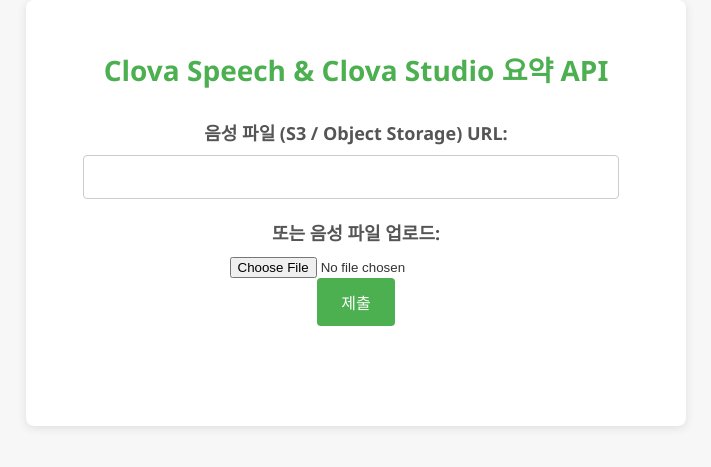
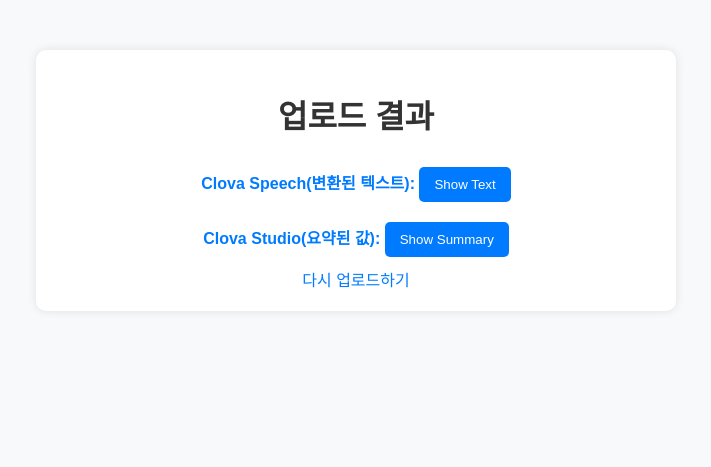
Before and after one commit to tkwk5445/Clova-API, a Flask app: template Clova API/templates/index.html in a window 1280 px wide. Shown: the top 467 px of the page, without its empty margins (284-995 px from the left). Run offline with Flask 3, Linux system fonts and the light colour scheme; the template is opened without the code that fills it: most values are stand-ins (such as "Sample title", 1, 10 or a date in 2020).

Commit message:
Update index.html

```diff
--- a/Clova API/templates/index.html
+++ b/Clova API/templates/index.html
@@ -3,105 +3,94 @@
 <head>
     <meta charset="UTF-8">
     <meta name="viewport" content="width=device-width, initial-scale=1.0">
-    <title>Clova API</title>
+    <title>업로드 결과</title>
     <style>
         body {
-            font-family: 'Segoe UI', Tahoma, Geneva, Verdana, sans-serif;
+            font-family: 'Arial', sans-serif;
             text-align: center;
-            background-color: #f7f7f7;
+            background-color: #f8f9fa;
             margin: 0;
             padding: 0;
-            color: #333;
         }
         .container {
             max-width: 600px;
-            margin: 0 auto;
-            padding: 30px;
+            margin: 50px auto;
+            padding: 20px;
+            border-radius: 10px;
             background-color: #fff;
-            border-radius: 8px;
-            box-shadow: 0 2px 10px rgba(0, 0, 0, 0.1);
-            position: relative;
+            box-shadow: 0 0 10px rgba(0, 0, 0, 0.1);
         }
         h1 {
-            color: #4CAF50;
-            font-size: 28px;
+            color: #333;
             margin-bottom: 20px;
         }
         p {
-            font-size: 16px;
-            margin-bottom: 20px;
+            color: #666;
+            line-height: 1.6;
+            margin-bottom: 10px;
         }
-        .developer-info {
-            font-style: italic;
-            color: #666;
-            margin-top: 20px;
-            position: absolute;
-            bottom: 20px;
-            right: 20px;
+        strong {
+            font-weight: bold;
+            color: #007bff;
         }
-        form {
-            margin-top: 30px;
-            margin-bottom: 70px; /* Developer info 공간 확보 */
+        a {
+            color: #007bff;
+            text-decoration: none;
+            transition: all 0.3s ease;
         }
-        label {
-            font-weight: bold;
-            display: block;
-            margin-bottom: 10px;
-            font-size: 18px;
-            color: #555;
+        a:hover {
+            text-decoration: underline;
         }
-        input[type="text"] {
-            padding: 12px;
+        button {
+            background-color: #007bff;
+            color: white;
+            padding: 10px 15px;
+            margin: 10px 0;
+            border: none;
+            border-radius: 5px;
+            cursor: pointer;
+        }
+        #fullText, #summaryText {
+            text-align: left;
+            padding: 10px;
             border: 1px solid #ccc;
-            border-radius: 4px;
-            width: calc(100% - 90px);
-            margin-right: 10px;
-            margin-bottom: 20px;
-            font-size: 16px;
-            transition: border-color 0.3s ease;
-        }
-        input[type="text"]:focus {
-            border-color: #4CAF50;
-        }
-        input[type="submit"] {
-            padding: 12px 24px;
-            background-color: #4CAF50;
-            color: white;
-            border: none;
-            border-radius: 4px;
-            cursor: pointer;
-            transition: background-color 0.3s ease;
-            font-size: 16px;
-        }
-        input[type="submit"]:hover {
-            background-color: #45a049;
+            margin: 10px 0;
+            display: none;
         }
     </style>
+    <script>
+        function toggleDisplay(elementId, button) {
+            var x = document.getElementById(elementId);
+            if (x.style.display === 'none') {
+                x.style.display = 'block';
+                button.textContent = 'Hide Text';
+            } else {
+                x.style.display = 'none';
+                button.textContent = 'Show Text';
+            }
+        }
+    </script>
 </head>
 <body>
     <div class="container">
-        <h1>Clova Speech & Clova Studio 요약 API</h1>
-        <form action="/" method="post" enctype="multipart/form-data" onsubmit="showPleaseWait()">
-            <label for="file_url">음성 파일 (S3 / Object Storage) URL:</label>
-            <input type="text" id="file_url" name="file_url">
-            <br>
-            <label for="voice_file">또는 음성 파일 업로드:</label>
-            <input type="file" id="voice_file" name="voice_file" accept="audio/*">
-            <br>
-            <input type="submit" value="제출">
-        </form>
-        <!-- 로딩 메시지가 표시될 부분 -->
-        <div id="loadingMessage" style="display: none;">
-            <p>잠시 기다려주세요...</p>
+        <h1>업로드 결과</h1>
+        <div>
+            <strong>Clova Speech(변환된 텍스트):</strong>
+            <button onclick="toggleDisplay('fullText', this)">Show Text</button>
         </div>
+        <div id="fullText" style="display:none;">
+            <p>{{ text }}</p>
+        </div>
+
+        <div>
+            <strong>Clova Studio(요약된 값):</strong>
+            <button onclick="toggleDisplay('summaryText', this)">Show Summary</button>
+        </div>
+        <div id="summaryText" style="display:none;">
+            <p>{{ summary|newline_list|safe }}</p>
+        </div>
+
+        <a href="/">다시 업로드하기</a>
     </div>
-
-    <script>
-        function showPleaseWait() {
-            var loadingMessage = document.getElementById('loadingMessage');
-            loadingMessage.style.display = 'block';
-            // 폼이 실제로 제출되는 것을 방지하려면 여기서 return false;를 추가합니다.
-        }
-    </script>
 </body>
 </html>
```
